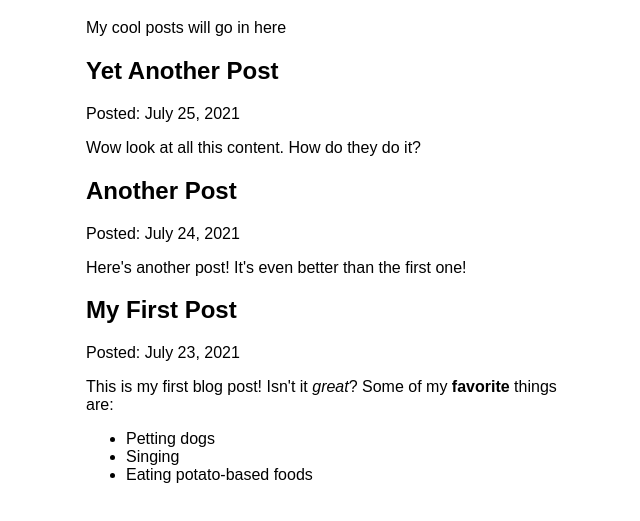
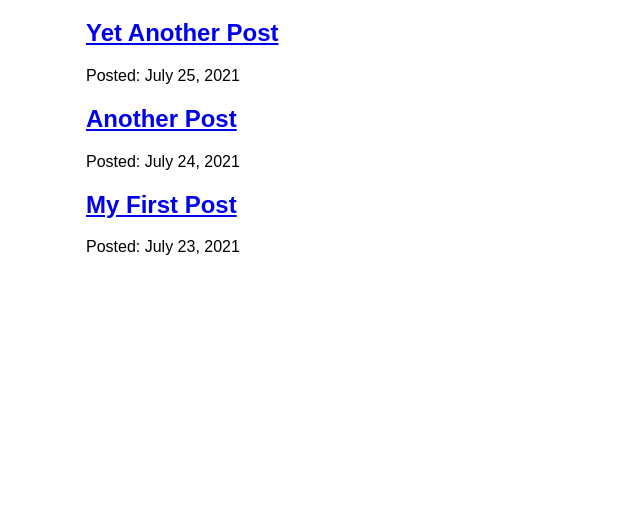
Before and after one commit to saadjavaid2004/gatsby-20210824, a Gatsby site: page /blog in a window 1280 px wide. Shown: the part 149-670 px from the top of the page, without its empty margins (304-944 px from the left). Built offline with nearby package versions, Linux system fonts and the light colour scheme; Gatsby itself is replaced by a stand-in of ours.

Commit message:
Finished Gatsby Tutorial Part 6

```diff
--- a/src/pages/blog.js
+++ b/src/pages/blog/index.js
@@ -1,20 +1,19 @@
 import * as React from 'react'
-import { graphql } from 'gatsby'
-import { MDXRenderer } from 'gatsby-plugin-mdx'
-import Layout from '../components/layout'
+import { Link, graphql } from 'gatsby'
+import Layout from '../../components/layout'
 
 const BlogPage = ({ data }) => {
   return (
     <Layout pageTitle="My Blog Posts">
-      <p>My cool posts will go in here</p>
-	   {
-        data.allMdx.nodes.map((node) => (
+      {
+        data.allMdx.nodes.map(node => (
           <article key={node.id}>
-            <h2>{node.frontmatter.title}</h2>
+            <h2>
+              <Link to={`/blog/${node.slug}`}>
+                {node.frontmatter.title}
+              </Link>
+            </h2>
             <p>Posted: {node.frontmatter.date}</p>
-            <MDXRenderer>
-              {node.body}
-            </MDXRenderer>
           </article>
         ))
       }
@@ -31,7 +30,7 @@ export const query = graphql`
           title
         }
         id
-        body
+        slug
       }
     }
   }
```
Also changed, not shown: src/pages/blog/{mdx.slug}.js (added, +32 -0 lines).
